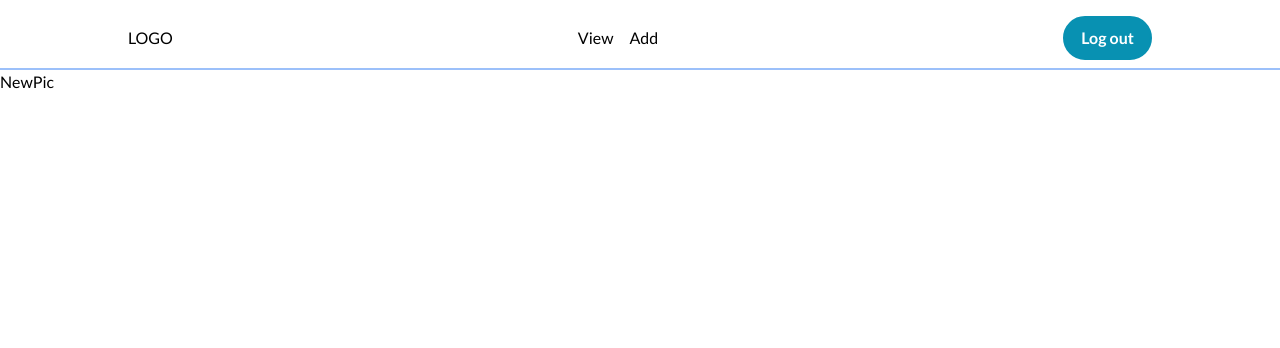
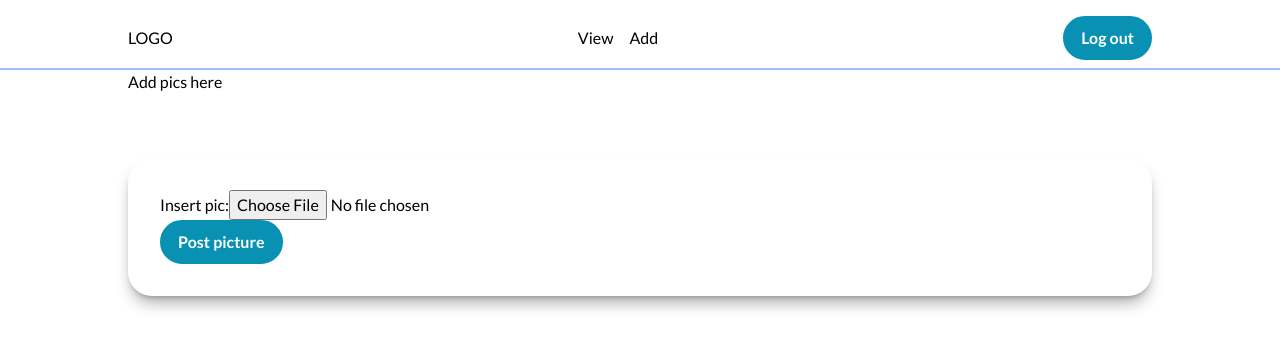
Before and after one commit to lilKriT/MERN-Image-Gallery, a React (Vite) app in the folder packages/client/: page /newpic in a window 1280 px wide. Shown: the top 348 px of the page. Built offline with nearby package versions, Linux system fonts and the light colour scheme.

Commit message:
Added a form to post pictures.

```diff
--- a/packages/client/src/pages/NewPic.tsx
+++ b/packages/client/src/pages/NewPic.tsx
@@ -1,7 +1,28 @@
 import React from "react";
 
 const NewPic = () => {
-  return <div>NewPic</div>;
+  const handleSubmit = (e: React.FormEvent<HTMLFormElement>) => {
+    e.preventDefault();
+    console.log("Sending a pic");
+  };
+
+  return (
+    <div className="flex justify-center">
+      <div className="container">
+        Add pics here
+        <form
+          onSubmit={(e) => handleSubmit(e)}
+          className="flex flex-col gap-4 shadow-lg shadow-black/30 p-8 rounded-3xl mt-16"
+        >
+          <label>
+            Insert pic:
+            <input type="file" name="pic" id="pic" />
+            <button className="btn btn--primary">Post picture</button>
+          </label>
+        </form>
+      </div>
+    </div>
+  );
 };
 
 export default NewPic;
```
